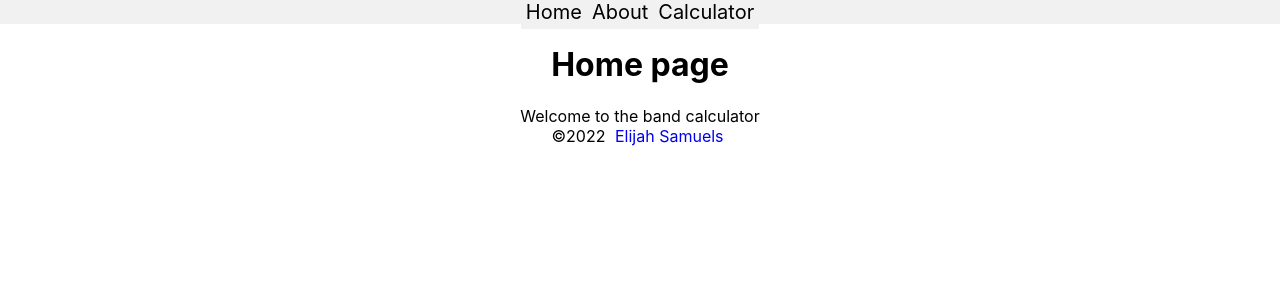
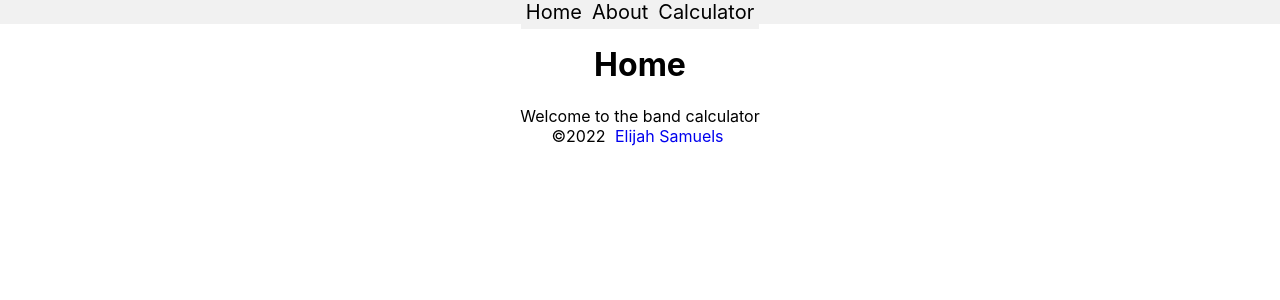
Before and after one commit to elijahsamuels/band-calculator, a React (Create React App) app: page / in a window 1280 px wide. Shown: the top 300 px of the page. Built offline with nearby package versions, Linux system fonts and the light colour scheme.

Commit message:
edited text

```diff
--- a/src/pages/home.js
+++ b/src/pages/home.js
@@ -3,7 +3,7 @@ import React from 'react'
 function Home() {
 	return (
 <React.Fragment>
-		<h1>Home page</h1>
+		<h1>Home</h1>
 		<div>Welcome to the band calculator</div>
 </React.Fragment>
 	)
```
